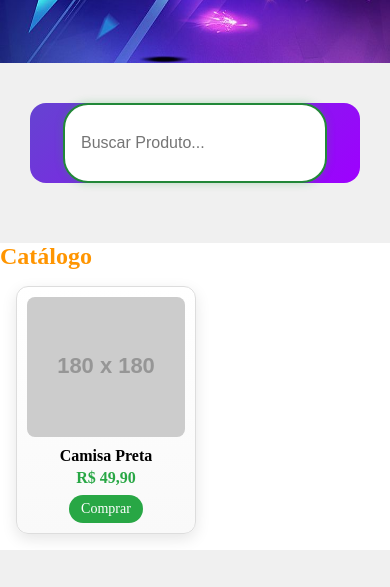
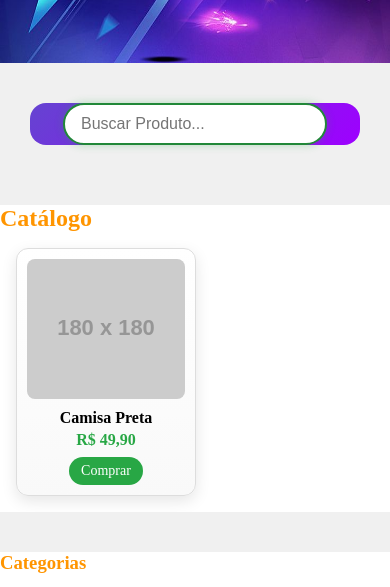
Before and after one commit to bheringbot/Modelo-principal, a plain HTML site: page index.html in a window 390 px wide. Shown: the part 187-774 px from the top of the page. Drawn offline with Linux system fonts and the light colour scheme; placeholder pictures from the web are drawn by us.

Commit message:
Update style.mobile.css

```diff
--- a/css/style.mobile.css
+++ b/css/style.mobile.css
@@ -56,7 +56,7 @@ body {
   border-radius: 16px;
   margin: 30px;
   margin-bottom: 60px;
-  min-height: 80px;
+  min-height: 40px;
 }
 
 .aba-search {
```
